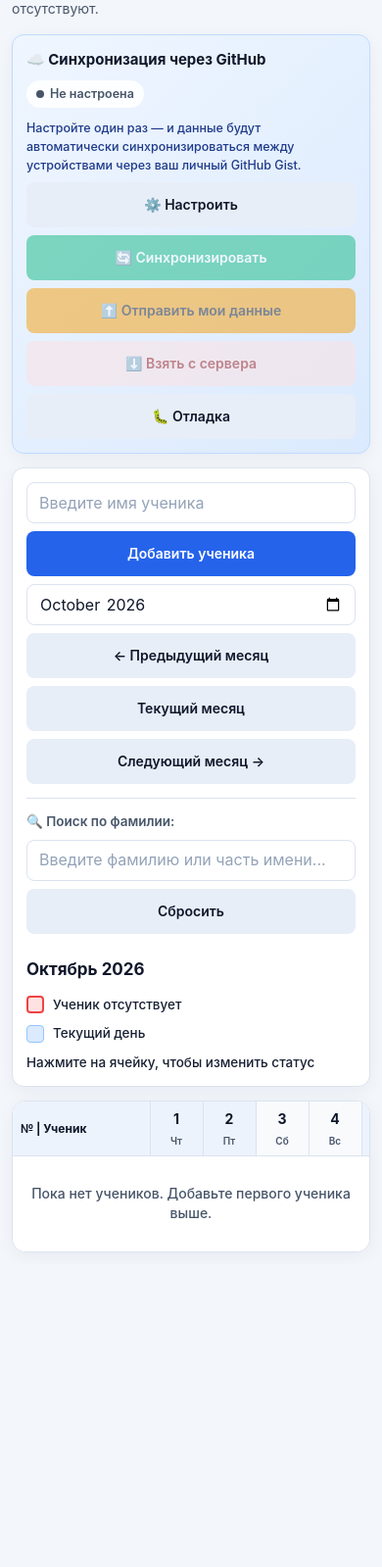
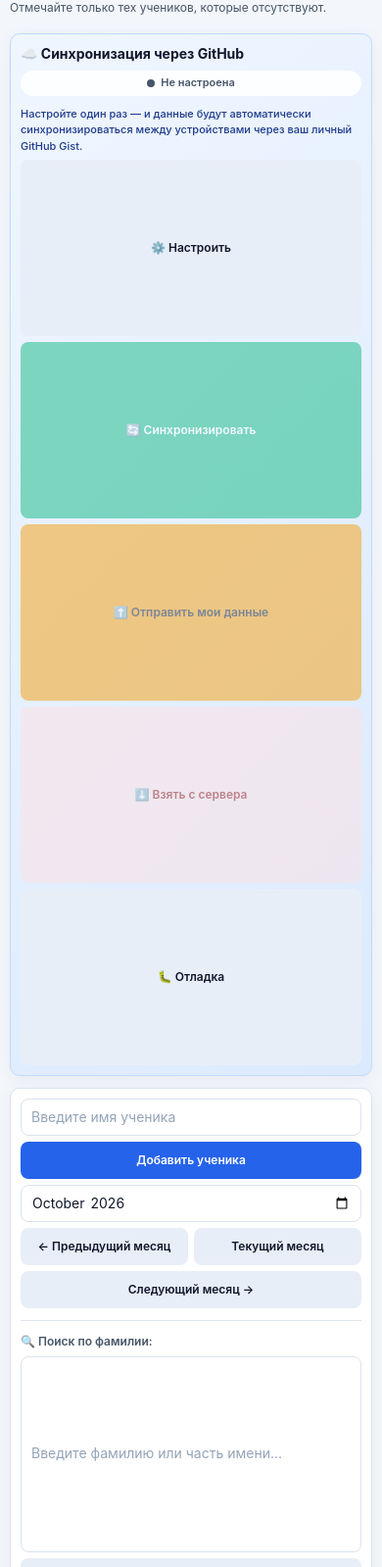
Before and after one commit to dsilaevs12-cmyk/-, a plain HTML site: page index.html in a window 390 px wide. Shown: the part 63-1662 px from the top of the page at 98% size. Before the commit the page ends 1353 px from the top, so only its background shows below. Drawn offline with Linux system fonts and the light colour scheme.

Commit message:
Update index.html

```diff
--- a/index.html
+++ b/index.html
@@ -31,6 +31,27 @@
       --warning: #f59e0b;
       --error: #ef4444;
       --placeholder: #94a3b8;
+
+      /* Fluid spacing */
+      --space-2xs: clamp(4px, 0.4vw, 6px);
+      --space-xs: clamp(6px, 0.6vw, 10px);
+      --space-sm: clamp(10px, 1vw, 14px);
+      --space-md: clamp(14px, 1.4vw, 20px);
+      --space-lg: clamp(18px, 2vw, 28px);
+      --space-xl: clamp(24px, 3vw, 40px);
+
+      /* Fluid typography */
+      --fs-xs: clamp(11px, 0.75vw + 8px, 13px);
+      --fs-sm: clamp(12px, 0.6vw + 9px, 14px);
+      --fs-base: clamp(14px, 0.6vw + 11px, 16px);
+      --fs-md: clamp(15px, 0.5vw + 12px, 17px);
+      --fs-lg: clamp(17px, 1vw + 12px, 21px);
+      --fs-xl: clamp(20px, 1.6vw + 12px, 30px);
+      --fs-2xl: clamp(24px, 2vw + 14px, 36px);
+
+      /* Fluid table cell */
+      --cell-btn: clamp(30px, 2.4vw + 18px, 40px);
+      --row-pad: clamp(5px, 0.5vw, 10px);
     }
 
     @media (prefers-color-scheme: dark) {
@@ -63,6 +84,7 @@
     body {
       margin: 0;
       font-family: -apple-system, BlinkMacSystemFont, "Segoe UI", Roboto, Arial, sans-serif;
+      font-size: var(--fs-base);
       color: var(--text);
       background: var(--background);
       overscroll-behavior-y: contain;
@@ -70,60 +92,73 @@
       -moz-osx-font-smoothing: grayscale;
       line-height: 1.45;
       overflow-x: hidden;
+      min-height: 100vh;
+      min-height: 100dvh;
     }
 
     .container {
-      max-width: 1500px;
+      width: 100%;
+      max-width: min(1600px, 100%);
       margin: 0 auto;
-      padding: 24px;
-      padding-left: max(24px, env(safe-area-inset-left));
-      padding-right: max(24px, env(safe-area-inset-right));
-      padding-bottom: max(24px, env(safe-area-inset-bottom));
+      padding: var(--space-lg);
+      padding-left: max(var(--space-lg), env(safe-area-inset-left));
+      padding-right: max(var(--space-lg), env(safe-area-inset-right));
+      padding-bottom: max(var(--space-lg), env(safe-area-inset-bottom));
     }
 
     h1 {
-      margin: 0 0 8px;
-      font-size: 28px;
-      line-height: 1.2;
+      margin: 0 0 var(--space-xs);
+      font-size: var(--fs-xl);
+      line-height: 1.15;
       word-wrap: break-word;
       color: var(--text-strong);
+      letter-spacing: -0.01em;
     }
 
     .subtitle {
-      margin: 0 0 24px;
+      margin: 0 0 var(--space-lg);
       color: var(--muted-strong);
-      font-size: 15px;
+      font-size: var(--fs-sm);
     }
 
     .panel {
       background: var(--card);
       border: 1px solid var(--border);
-      border-radius: 14px;
-      padding: 18px;
-      margin-bottom: 20px;
+      border-radius: clamp(10px, 1vw, 16px);
+      padding: var(--space-md);
+      margin-bottom: var(--space-md);
       box-shadow: var(--shadow);
     }
 
-    .controls { display: flex; flex-wrap: wrap; gap: 10px; align-items: center; }
-
-    input, button, select { font: inherit; -webkit-appearance: none; appearance: none; }
+    .controls {
+      display: flex;
+      flex-wrap: wrap;
+      gap: var(--space-xs);
+      align-items: center;
+    }
+
+    input, button, select {
+      font: inherit;
+      -webkit-appearance: none;
+      appearance: none;
+      font-size: var(--fs-base);
+    }
 
     input[type="text"], input[type="month"], input[type="search"], input[type="password"] {
-      min-height: 42px;
+      min-height: clamp(38px, 3vw + 20px, 46px);
       border: 1px solid var(--border);
       border-radius: 8px;
-      padding: 0 12px;
+      padding: 0 var(--space-sm);
       outline: none;
       background: var(--card);
       color: var(--text-strong);
-      font-size: 16px;
       width: 100%;
+      transition: border-color 0.15s, box-shadow 0.15s;
     }
 
     input::placeholder { color: var(--placeholder); opacity: 1; }
     input::-webkit-input-placeholder { color: var(--placeholder); opacity: 1; }
     input::-moz-placeholder { color: var(--placeholder); opacity: 1; }
-    input:-ms-input-placeholder { color: var(--placeholder); opacity: 1; }
 
     input:focus {
       border-color: var(--primary);
@@ -132,29 +167,30 @@
     input[type="search"]::-webkit-search-cancel-button { -webkit-appearance: none; }
 
     button {
-      min-height: 42px;
+      min-height: clamp(38px, 3vw + 20px, 46px);
       border: 0;
       border-radius: 8px;
-      padding: 0 15px;
+      padding: 0 var(--space-md);
       color: #ffffff;
       background: var(--primary);
       cursor: pointer;
       transition: background 0.15s, transform 0.05s;
-      font-size: 15px;
+      font-size: var(--fs-sm);
       font-weight: 600;
       touch-action: manipulation;
       user-select: none;
       white-space: nowrap;
+      display: inline-flex;
+      align-items: center;
+      justify-content: center;
+      gap: 6px;
     }
 
     button:hover { background: var(--primary-dark); }
     button:active { transform: scale(0.97); }
     button:disabled { opacity: 0.5; cursor: not-allowed; }
 
-    button.secondary {
-      color: var(--text-strong);
-      background: #e8eef8;
-    }
+    button.secondary { color: var(--text-strong); background: #e8eef8; }
     button.secondary:hover { background: #dce6f5; }
 
     @media (prefers-color-scheme: dark) {
@@ -177,8 +213,8 @@
     button.warning:hover { background: #d97706; color: #ffffff; }
 
     .month-title {
-      margin-top: 16px;
-      font-size: 18px;
+      margin-top: var(--space-md);
+      font-size: var(--fs-lg);
       font-weight: 700;
       color: var(--text-strong);
     }
@@ -186,25 +222,29 @@
     .search-block {
       display: flex;
       flex-wrap: wrap;
-      gap: 10px;
+      gap: var(--space-sm);
       align-items: center;
-      margin-top: 14px;
-      padding-top: 14px;
+      margin-top: var(--space-md);
+      padding-top: var(--space-md);
       border-top: 1px solid var(--border);
     }
 
     .search-block label {
       color: var(--muted-strong);
-      font-size: 14px;
+      font-size: var(--fs-sm);
       font-weight: 600;
       flex-shrink: 0;
     }
 
-    .search-block input[type="search"] { flex: 1; min-width: 200px; max-width: 420px; }
+    .search-block input[type="search"] {
+      flex: 1 1 200px;
+      min-width: 0;
+      max-width: 420px;
+    }
 
     .search-results-info {
       color: var(--muted-strong);
-      font-size: 13px;
+      font-size: var(--fs-xs);
       font-weight: 600;
       margin-left: auto;
     }
@@ -225,14 +265,14 @@
     .sync-header {
       display: flex;
       align-items: center;
-      gap: 10px;
-      margin-bottom: 12px;
+      gap: var(--space-sm);
+      margin-bottom: var(--space-sm);
       flex-wrap: wrap;
     }
 
     .sync-header h2 {
       margin: 0;
-      font-size: 16px;
+      font-size: var(--fs-md);
       font-weight: 700;
       color: var(--text-strong);
     }
@@ -245,7 +285,7 @@
       display: inline-flex;
       align-items: center;
       gap: 6px;
-      font-size: 13px;
+      font-size: var(--fs-xs);
       font-weight: 600;
       padding: 5px 12px;
       border-radius: 20px;
@@ -289,9 +329,9 @@
     .sync-config {
       display: none;
       flex-direction: column;
-      gap: 10px;
-      margin-top: 12px;
-      padding-top: 12px;
+      gap: var(--space-sm);
+      margin-top: var(--space-sm);
+      padding-top: var(--space-sm);
       border-top: 1px solid rgba(37, 99, 235, 0.25);
     }
 
@@ -300,7 +340,7 @@
     .field-group { display: flex; flex-direction: column; gap: 4px; }
 
     .field-group label {
-      font-size: 13px;
+      font-size: var(--fs-xs);
       color: #1e3a8a;
       font-weight: 700;
     }
@@ -310,7 +350,7 @@
     }
 
     .help-text {
-      font-size: 12.5px;
+      font-size: var(--fs-xs);
       color: #1e3a8a;
       line-height: 1.5;
       margin: 0;
@@ -322,17 +362,14 @@
     }
 
     .help-text a { color: #1d4ed8; font-weight: 700; }
-
-    @media (prefers-color-scheme: dark) {
-      .help-text a { color: #93c5fd; }
-    }
+    @media (prefers-color-scheme: dark) { .help-text a { color: #93c5fd; } }
 
     .help-text code {
       background: rgba(30, 58, 138, 0.12);
       color: #1e3a8a;
       padding: 1px 6px;
       border-radius: 3px;
-      font-size: 12px;
+      font-size: var(--fs-xs);
       font-weight: 600;
     }
 
@@ -340,12 +377,17 @@
       .help-text code { background: rgba(0, 0, 0, 0.4); color: #bfdbfe; }
     }
 
-    .sync-actions { display: flex; flex-wrap: wrap; gap: 8px; margin-top: 8px; }
+    .sync-actions {
+      display: flex;
+      flex-wrap: wrap;
+      gap: var(--space-xs);
+      margin-top: var(--space-xs);
+    }
 
     .debug-block {
       display: none;
-      margin-top: 14px;
-      padding-top: 14px;
+      margin-top: var(--space-md);
+      padding-top: var(--space-md);
       border-top: 1px solid rgba(37, 99, 235, 0.25);
     }
 
@@ -354,36 +396,41 @@
     .debug-pre {
       background: #0f172a;
       color: #e2e8f0;
-      padding: 12px;
+      padding: var(--space-sm);
       border-radius: 8px;
       font-family: ui-monospace, Menlo, Monaco, Consolas, monospace;
-      font-size: 11px;
+      font-size: clamp(10px, 0.5vw + 8px, 12px);
       line-height: 1.5;
-      max-height: 300px;
+      max-height: min(300px, 40vh);
       overflow: auto;
       white-space: pre-wrap;
       word-break: break-all;
-      margin-top: 8px;
+      margin-top: var(--space-xs);
       -webkit-overflow-scrolling: touch;
     }
 
     /* ================= Table ================= */
     .table-wrapper {
       overflow-x: auto;
+      overflow-y: visible;
       background: var(--card);
       border: 1px solid var(--border);
-      border-radius: 14px;
+      border-radius: clamp(10px, 1vw, 16px);
       box-shadow: var(--shadow);
       -webkit-overflow-scrolling: touch;
     }
 
-    table { width: 100%; min-width: 950px; border-collapse: collapse; }
+    table {
+      width: 100%;
+      border-collapse: collapse;
+      table-layout: auto;
+    }
 
     th, td {
       border-right: 1px solid var(--border);
       border-bottom: 1px solid var(--border);
       text-align: center;
-      padding: 8px;
+      padding: var(--row-pad);
       color: var(--text);
     }
 
@@ -396,9 +443,9 @@
       z-index: 2;
       background: #edf3fc;
       color: var(--text-strong);
-      font-size: 12px;
+      font-size: var(--fs-xs);
       font-weight: 700;
-      min-width: 54px;
+      min-width: clamp(42px, 3.5vw, 60px);
     }
 
     @media (prefers-color-scheme: dark) {
@@ -409,41 +456,46 @@
       position: sticky;
       left: 0;
       z-index: 4;
-      min-width: 220px;
       text-align: left;
+      min-width: clamp(140px, 15vw, 240px);
     }
 
     td.student-name {
       position: sticky;
       left: 0;
       z-index: 1;
-      min-width: 220px;
       text-align: left;
       background: var(--card);
       font-weight: 600;
       color: var(--text-strong);
-    }
-
-    .student-name { display: flex; align-items: center; gap: 8px; }
+      min-width: clamp(140px, 15vw, 240px);
+      max-width: clamp(200px, 25vw, 320px);
+    }
+
+    .student-name {
+      display: flex;
+      align-items: center;
+      gap: 8px;
+    }
 
     .student-number {
       display: inline-flex;
       justify-content: center;
       align-items: center;
-      min-width: 28px;
-      height: 28px;
+      min-width: clamp(22px, 1.8vw + 12px, 30px);
+      height: clamp(22px, 1.8vw + 12px, 30px);
       border-radius: 50%;
       color: #ffffff;
       background: var(--primary);
-      font-size: 13px;
+      font-size: var(--fs-xs);
       font-weight: 700;
       flex-shrink: 0;
     }
 
     .date-number {
       display: block;
-      font-size: 15px;
-      margin-bottom: 4px;
+      font-size: var(--fs-sm);
+      margin-bottom: 3px;
       font-weight: 700;
       color: inherit;
     }
@@ -451,7 +503,7 @@
     .weekday {
       display: block;
       color: var(--muted-strong);
-      font-size: 11px;
+      font-size: clamp(9px, 0.4vw + 7px, 12px);
       font-weight: 600;
     }
 
@@ -462,7 +514,6 @@
       outline-offset: -2px;
     }
 
-    /* Колонка текущего дня */
     th.today-column {
       background: var(--today-bg) !important;
       color: var(--today-text) !important;
@@ -473,9 +524,7 @@
       opacity: 0.85;
     }
 
-    td.today-column {
-      background: var(--today-bg);
-    }
+    td.today-column { background: var(--today-bg); }
 
     td.today-column .attendance-button {
       background: #ffffff;
@@ -484,9 +533,7 @@
       font-weight: 700;
     }
 
-    td.today-column .attendance-button:hover {
-      background: #f0f9ff;
-    }
+    td.today-column .attendance-button:hover { background: #f0f9ff; }
 
     td.today-column .attendance-button.absent {
       background: var(--absent);
@@ -509,14 +556,14 @@
     }
 
     .attendance-button {
-      width: 36px;
-      height: 36px;
-      min-height: 36px;
+      width: var(--cell-btn);
+      height: var(--cell-btn);
+      min-height: var(--cell-btn);
       padding: 0;
       border-radius: 7px;
       color: var(--muted-strong);
       background: #f1f5f9;
-      font-size: 16px;
+      font-size: clamp(13px, 0.8vw + 8px, 17px);
       font-weight: 700;
       touch-action: manipulation;
       position: relative;
@@ -552,29 +599,34 @@
     }
 
     .empty {
-      padding: 35px 20px;
+      padding: var(--space-xl) var(--space-md);
       text-align: center;
       color: var(--muted-strong);
-      font-size: 15px;
+      font-size: var(--fs-base);
       font-weight: 500;
     }
 
     /* ================= Legend ================= */
     .legend {
       display: flex;
-      gap: 18px;
+      gap: var(--space-md);
       flex-wrap: wrap;
-      margin-top: 14px;
+      margin-top: var(--space-md);
       color: var(--text);
-      font-size: 14px;
+      font-size: var(--fs-sm);
       font-weight: 500;
     }
 
-    .legend-item { display: flex; gap: 7px; align-items: center; }
+    .legend-item {
+      display: flex;
+      gap: 8px;
+      align-items: center;
+      min-width: 0;
+    }
 
     .legend-box {
-      width: 18px;
-      height: 18px;
+      width: clamp(14px, 1vw + 10px, 20px);
+      height: clamp(14px, 1vw + 10px, 20px);
       border-radius: 4px;
       background: var(--absent);
       border: 2px solid var(--absent-border);
@@ -582,8 +634,8 @@
     }
 
     .legend-box-today {
-      width: 18px;
-      height: 18px;
+      width: clamp(14px, 1vw + 10px, 20px);
+      height: clamp(14px, 1vw + 10px, 20px);
       border-radius: 4px;
       background: var(--today-bg);
       border: 1.5px solid var(--today-border);
@@ -593,14 +645,14 @@
     /* ================= Toast ================= */
     .toast {
       position: fixed;
-      bottom: 24px;
+      bottom: max(24px, env(safe-area-inset-bottom));
       left: 50%;
       transform: translateX(-50%) translateY(100px);
       background: #1e293b;
       color: #ffffff;
-      padding: 12px 20px;
+      padding: var(--space-sm) var(--space-md);
       border-radius: 10px;
-      font-size: 14px;
+      font-size: var(--fs-sm);
       font-weight: 600;
       box-shadow: 0 10px 30px rgba(0, 0, 0, 0.25);
       opacity: 0;
@@ -616,92 +668,168 @@
     .toast.error { background: #b91c1c; }
     .toast.warning { background: #b45309; color: #ffffff; }
 
-    /* ================= Mobile ================= */
+    /* =========================================================
+       АДАПТАЦИЯ ПОД РАЗМЕР ЭКРАНА
+       ========================================================= */
+
+    /* Очень широкие мониторы (≥1800px) — больше воздуха */
+    @media (min-width: 1800px) {
+      :root {
+        --space-lg: 32px;
+        --space-xl: 48px;
+      }
+      .container { max-width: 1700px; }
+    }
+
+    /* Планшеты в портрете / узкие ноутбуки (≤1024px) */
+    @media (max-width: 1024px) {
+      .container { padding: var(--space-md); }
+
+      .search-block input[type="search"] { max-width: 100%; }
+
+      .sync-actions button {
+        flex: 1 1 180px;
+      }
+    }
+
+    /* Большие телефоны / планшеты в ландшафте (≤820px) */
+    @media (max-width: 820px) {
+      .controls > input[type="text"] { flex: 1 1 100%; }
+      .controls > button#addStudentButton { flex: 1 1 100%; }
+      .controls > input[type="month"] { flex: 1 1 100%; }
+
+      .controls > button.secondary { flex: 1 1 calc(33.333% - var(--space-xs)); }
+    }
+
+    /* Телефоны (≤700px) — полная перестройка */
     @media (max-width: 700px) {
-      .container {
-        padding: 12px;
-        padding-left: max(12px, env(safe-area-inset-left));
-        padding-right: max(12px, env(safe-area-inset-right));
-        padding-bottom: max(12px, env(safe-area-inset-bottom));
-      }
-
-      h1 { font-size: 20px; }
-      .subtitle { font-size: 14px; margin-bottom: 16px; color: var(--muted-strong); }
-
-      .panel { padding: 14px; margin-bottom: 14px; border-radius: 12px; }
-
-      .controls { gap: 8px; }
-      .controls > * { width: 100%; }
-
-      button {
-        width: 100%;
-        min-height: 46px;
-        font-size: 15px;
-      }
-
-      .sync-header h2 { font-size: 15px; }
+      .container { padding: var(--space-sm); }
+
+      .controls { gap: var(--space-xs); }
+      .controls > * { width: 100%; flex: 1 1 100%; }
+
+      button { width: 100%; }
+
+      .sync-header { gap: var(--space-xs); }
+      .sync-header h2 { font-size: var(--fs-base); }
 
       .sync-status {
         margin-left: 0;
-        font-size: 12.5px;
-        padding: 5px 10px;
-      }
-
-      .search-block { flex-direction: column; align-items: stretch; gap: 8px; }
-      .search-block label { font-size: 13.5px; }
-      .search-block input[type="search"] { max-width: 100%; min-width: 0; }
+        width: 100%;
+        justify-content: center;
+      }
+
+      .search-block {
+        flex-direction: column;
+        align-items: stretch;
+        gap: var(--space-xs);
+      }
+
+      .search-block input[type="search"] { max-width: 100%; }
+
       .search-results-info {
         margin-left: 0;
         width: 100%;
         text-align: center;
-        font-size: 13px;
-      }
-
-      th.student-column, td.student-name { min-width: 170px; }
+      }
 
       .legend {
         flex-direction: column;
-        gap: 10px;
-        font-size: 13.5px;
-        font-weight: 500;
-      }
-
-      .legend-item { gap: 9px; }
-
-      .attendance-button {
-        width: 34px;
-        height: 34px;
-        min-height: 34px;
-        font-size: 15px;
+        gap: var(--space-xs);
       }
 
       .sync-actions { flex-direction: column; }
       .sync-actions button { width: 100%; }
 
-      .month-title { font-size: 17px; }
-      .empty { padding: 28px 16px; font-size: 14px; }
-    }
-
-    @media (max-width: 400px) {
+      /* В таблице — компактнее */
+      th.student-column, td.student-name {
+        min-width: 130px;
+        max-width: 180px;
+      }
+
+      .student-name { gap: 6px; }
+    }
+
+    /* Маленькие телефоны (≤480px) */
+    @media (max-width: 480px) {
+      :root {
+        --space-sm: 10px;
+        --space-md: 12px;
+      }
+
+      .container { padding: 10px; }
+
+      .panel { padding: var(--space-sm); border-radius: 10px; }
+
+      th, td { padding: 4px; }
+
+      th.student-column, td.student-name {
+        min-width: 110px;
+        max-width: 150px;
+      }
+
+      .student-number {
+        min-width: 20px;
+        height: 20px;
+        font-size: 10px;
+      }
+
+      .weekday { display: none; } /* убираем подписи дней недели — экономим место */
+      .date-number { margin-bottom: 0; }
+    }
+
+    /* Очень маленькие (≤360px) — только самое необходимое */
+    @media (max-width: 360px) {
+      th.student-column, td.student-name {
+        min-width: 90px;
+        max-width: 120px;
+      }
+
+      .student-name { font-size: 12px; }
+      .date-number { font-size: 11px; }
+    }
+
+    /* Ландшафт на телефоне — компактнее по вертикали */
+    @media (max-height: 500px) and (orientation: landscape) {
+      .container { padding: 8px; }
+      .panel { padding: 10px; margin-bottom: 10px; }
       h1 { font-size: 18px; }
-      .student-number { min-width: 24px; height: 24px; font-size: 12px; }
-      th.student-column, td.student-name { min-width: 140px; }
-      .date-number { font-size: 14px; }
-      .weekday { font-size: 10px; }
-      .attendance-button { width: 32px; height: 32px; min-height: 32px; }
-      button { font-size: 14px; padding: 0 12px; }
-    }
-
+      .subtitle { display: none; }
+      .legend { display: none; }
+      .month-title { margin-top: 8px; font-size: 15px; }
+      .search-block { margin-top: 8px; padding-top: 8px; }
+    }
+
+    /* Сенсорные устройства — убираем hover-эффекты */
     @media (hover: none) and (pointer: coarse) {
       button:hover { background: var(--primary); }
       button.secondary:hover { background: #e8eef8; }
+      .attendance-button:hover { background: #f1f5f9; }
+      td.today-column .attendance-button:hover { background: #ffffff; }
+
       @media (prefers-color-scheme: dark) {
         button.secondary:hover { background: #334155; }
-      }
-      .attendance-button:hover { background: #f1f5f9; }
-      @media (prefers-color-scheme: dark) {
         .attendance-button:hover { background: #334155; }
-      }
+        td.today-column .attendance-button:hover { background: #0f172a; }
+      }
+    }
+
+    /* Уважаем настройку "уменьшить анимацию" */
+    @media (prefers-reduced-motion: reduce) {
+      *, *::before, *::after {
+        animation-duration: 0.01ms !important;
+        transition-duration: 0.01ms !important;
+      }
+    }
+
+    /* Печать */
+    @media print {
+      .panel, button, .toast { display: none !important; }
+      .table-wrapper { border: 1px solid #000; box-shadow: none; }
+      body { background: #ffffff; color: #000000; }
+      h1 { color: #000; }
+      th { background: #f0f0f0 !important; color: #000 !important; }
+      td.today-column { background: #f0f0f0 !important; }
     }
   </style>
 </head>
@@ -747,9 +875,7 @@
         <div class="field-group">
           <label for="gistId">ID Gist (или полная ссылка)</label>
           <input id="gistId" type="text" placeholder="abc123def456..." autocomplete="off" spellcheck="false" />
-          <p class="help-text">
-            Можно вставить полную ссылку — ID извлечётся автоматически.
-          </p>
+          <p class="help-text">Можно вставить полную ссылку — ID извлечётся автоматически.</p>
         </div>
 
         <div class="sync-actions">
@@ -1042,11 +1168,8 @@
     syncConfig.lastSyncStatus = status;
     dom.syncStatus.className = "sync-status " + status;
     dom.syncStatusText.textContent = text;
-    if (syncConfig.lastError) {
-      dom.syncStatus.title = "Ошибка: " + syncConfig.lastError;
-    } else {
-      dom.syncStatus.removeAttribute("title");
-    }
+    if (syncConfig.lastError) dom.syncStatus.title = "Ошибка: " + syncConfig.lastError;
+    else dom.syncStatus.removeAttribute("title");
   }
 
   function updateSyncUI() {
@@ -1754,6 +1877,39 @@
 
   window.addEventListener("beforeunload", function () { saveLocal(); });
 
+  /* Автоопределение изменения размера окна — перерисовка при смене breakpoint'ов */
+  var lastWidthBucket = getWidthBucket();
+  var resizeTimer = null;
+
+  function getWidthBucket() {
+    var w = window.innerWidth;
+    if (w <= 360) return 360;
+    if (w <= 480) return 480;
+    if (w <= 700) return 700;
+    if (w <= 820) return 820;
+    if (w <= 1024) return 1024;
+    if (w >= 1800) return 1800;
+    return 0;
+  }
+
+  window.addEventListener("resize", function () {
+    if (resizeTimer) clearTimeout(resizeTimer);
+    resizeTimer = setTimeout(function () {
+      var bucket = getWidthBucket();
+      if (bucket !== lastWidthBucket) {
+        lastWidthBucket = bucket;
+        /* Не нужно перерисовывать таблицу — CSS справится сам */
+      }
+    }, 150);
+  });
+
+  /* Ориентация */
+  window.addEventListener("orientationchange", function () {
+    setTimeout(function () {
+      lastWidthBucket = getWidthBucket();
+    }, 250);
+  });
+
   function init() {
     deviceId = getDeviceId();
     loadLocal();
```
